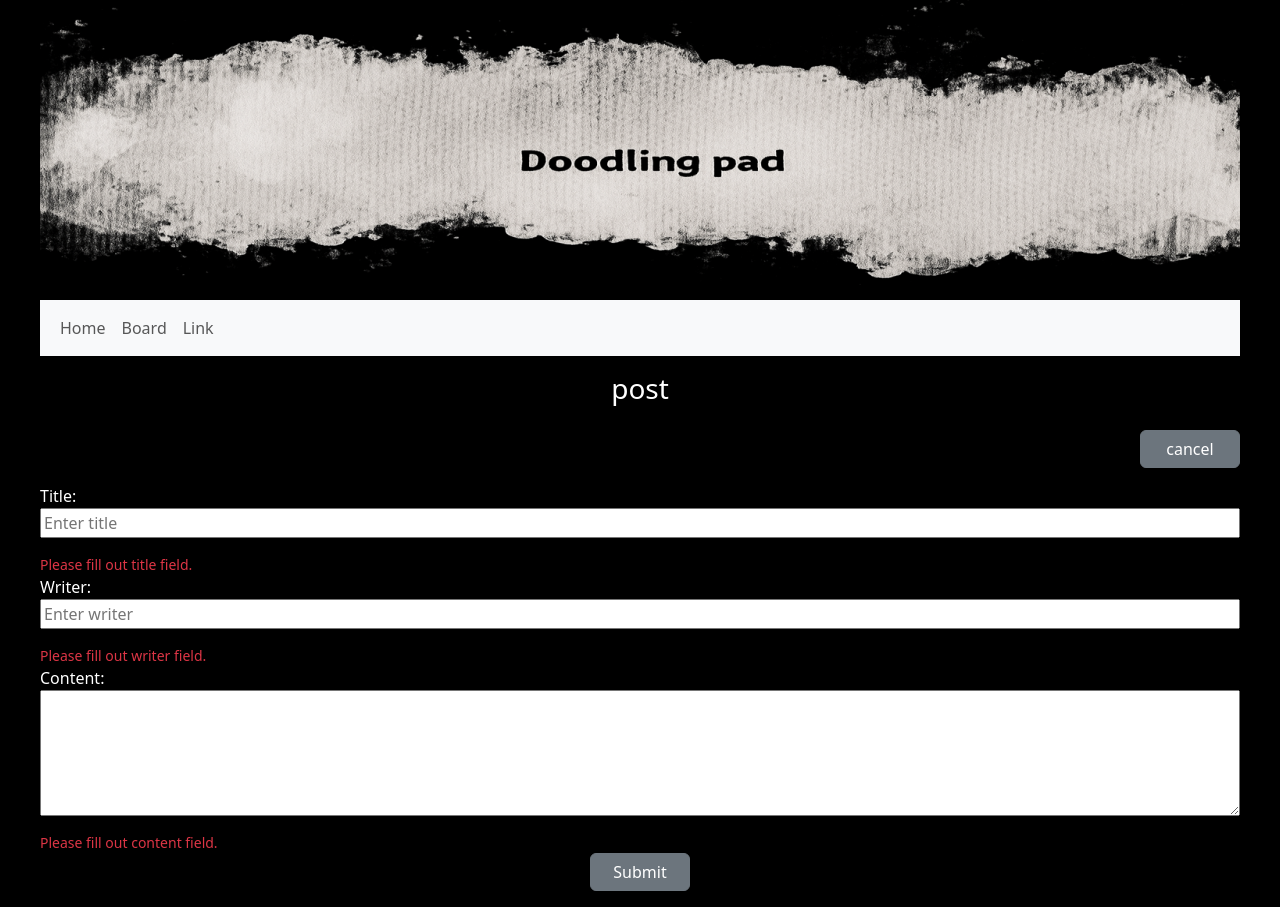
After one commit to psallo/fastapi-exam, a FastAPI app: template templates/bbs_write.html in a window 1280 px wide. The commit adds this page. Run offline with FastAPI, Linux system fonts and the light colour scheme; the template is opened without the code that fills it: most values are stand-ins (such as "Sample title", 1, 10 or a date in 2020).

Commit message:
bbs 적용

```diff
--- a/main.py
+++ b/main.py
@@ -1,8 +1,9 @@
-from fastapi import FastAPI
+from fastapi import FastAPI, Form
 from fastapi.staticfiles import StaticFiles
 from fastapi.templating import Jinja2Templates
 from starlette.requests import Request
 from starlette.responses import HTMLResponse, RedirectResponse
+import bbs_db as db
 
 
 app = FastAPI()
@@ -14,3 +15,24 @@ templates = Jinja2Templates(directory="templates")
 @app.get("/")
 def root(request: Request):
   return templates.TemplateResponse("index.html", {"request": request})
+
+@app.get("/bbs")
+def bbs(request: Request):
+  rows = db.get_list()
+  print(rows)
+  data = {"request" : request, "rows" : rows}
+  return templates.TemplateResponse("bbs.html", data)
+
+@app.get("/write")
+def write(request: Request):
+  return templates.TemplateResponse("bbs_write.html", {"request": request})
+
+@app.post("/post")
+def post(request: Request,
+         title: str = Form(...),
+         content: str = Form(...),
+         writer: str = Form(...)):
+  data = (title, content, writer)
+  print(data)
+  db.post(data)
+  return RedirectResponse(url="/bbs", status_code=303)
--- a/static/css/site.css
+++ b/static/css/site.css
@@ -6,3 +6,38 @@ body {
 a {
   text-decoration: none;
 }
+
+.container {
+  padding-left: 0;
+  padding-right: 0;
+}
+
+.btn {
+  width: 100px;
+}
+.bbs {
+  padding-top: 1em;
+}
+.bbs-nav {
+  width: 1200px;
+  margin: auto;
+  padding-top: 1em;
+  padding-bottom: 1em;
+  gap: 1em;
+  display: flex;
+  justify-content: flex-end;
+}
+
+.search-title {
+  width: 250px;
+}
+.bbs-write {
+  width: 1200px;
+}
+
+.label {
+  text-align: left;
+}
+.input {
+  margin-bottom: 1em;
+}
--- a/templates/base.html
+++ b/templates/base.html
@@ -10,6 +10,26 @@
     <link rel="stylesheet" href="static/css/site.css" />
   </head>
   <body>
-    {% block content %} {% endblock%}
+    <center>
+      <img src="static/imgs/banner.png" />
+      <div class="container" style="max-width: 1200px">
+        <nav class="navbar navbar-expand-sm bg-light navbar-light">
+          <div class="container-fluid">
+            <ul class="navbar-nav">
+              <li class="nav-item">
+                <a class="nav-link" href="/">Home</a>
+              </li>
+              <li class="nav-item">
+                <a class="nav-link" href="/bbs">Board</a>
+              </li>
+              <li class="nav-item">
+                <a class="nav-link" href="#">Link</a>
+              </li>
+            </ul>
+          </div>
+        </nav>
+      </div>
+      {% block content %} {% endblock%}
+    </center>
   </body>
 </html>
--- /dev/null
+++ b/templates/bbs_write.html
@@ -0,0 +1,57 @@
+{% extends "base.html" %} {% block title %}{{Home}}{% endblock%} {% block
+content %}
+<div class="bbs">
+  <h3>post</h3>
+</div>
+<div class="bbs-nav">
+  <a href="/bbs">
+    <button type="button" class="btn btn-secondary">cancel</button>
+  </a>
+</div>
+<div class="bbs-write">
+  <form action="/post" method="POST" class="was-validated">
+    <div class="label" style="width: 100%">
+      <label for="title">Title:</label>
+      <input
+        type="text"
+        class="input"
+        name="title"
+        id="title"
+        placeholder="Enter title"
+        style="display: block; width: 100%"
+        required
+      />
+      <div class="valid-feedback">Valid.</div>
+      <div class="invalid-feedback">Please fill out title field.</div>
+    </div>
+    <div class="label">
+      <label for="writer">Writer:</label>
+      <input
+        type="text"
+        class="input"
+        name="writer"
+        id="writer"
+        placeholder="Enter writer"
+        style="display: block; width: 100%"
+        required
+      />
+      <div class="valid-feedback">Valid.</div>
+      <div class="invalid-feedback">Please fill out writer field.</div>
+    </div>
+    <div class="label">
+      <label for="content">Content:</label>
+      <textarea
+        rows="5"
+        class="input"
+        name="content"
+        id="content"
+        style="display: block; width: 100%"
+        required
+      ></textarea>
+      <div class="valid-feedback">Valid.</div>
+      <div class="invalid-feedback">Please fill out content field.</div>
+    </div>
+    <button type="submit" class="btn btn-secondary">Submit</button>
+  </form>
+</div>
+{% endblock %}
--- a/templates/index.html
+++ b/templates/index.html
@@ -1,2 +1,2 @@
-{% extends "base.html" %} {% block title %}{{title}}{% endblock%} {% block
-content %} FastAPI Test Page. {% endblock %}
+{% extends "base.html" %} {% block title %}{{Home}}{% endblock%} {% block
+content %} {% endblock %}
```
Also changed, not shown: bbs_db.py (added, +26 -0 lines), templates/bbs.html (added, +38 -0 lines), static/imgs/banner.png (added).
